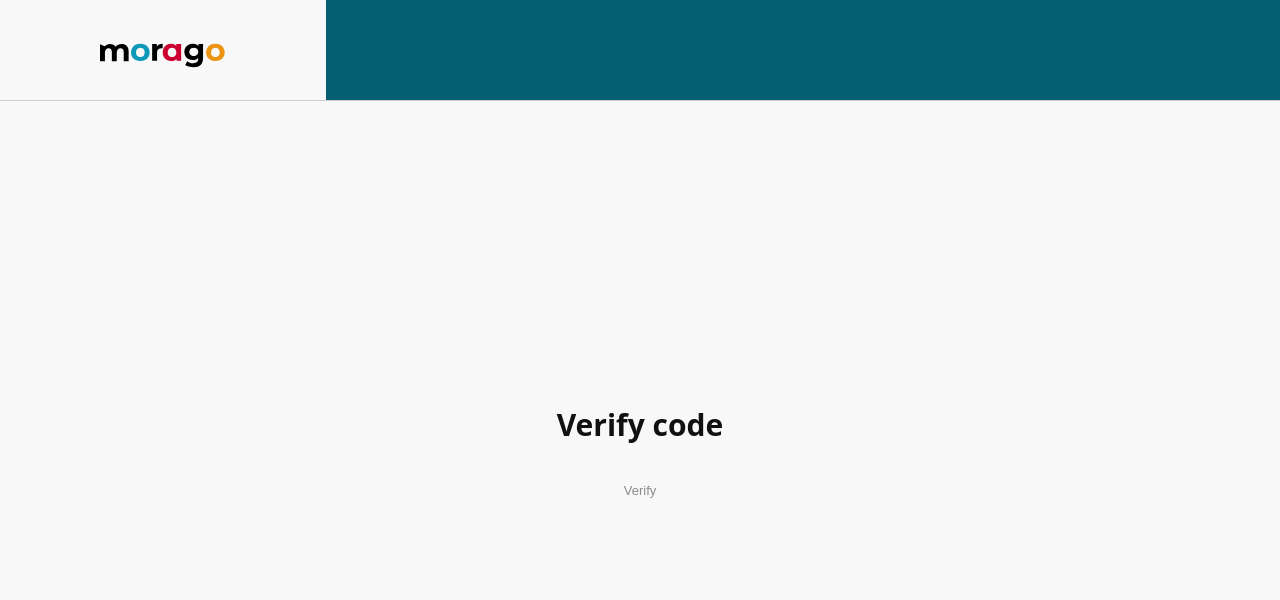
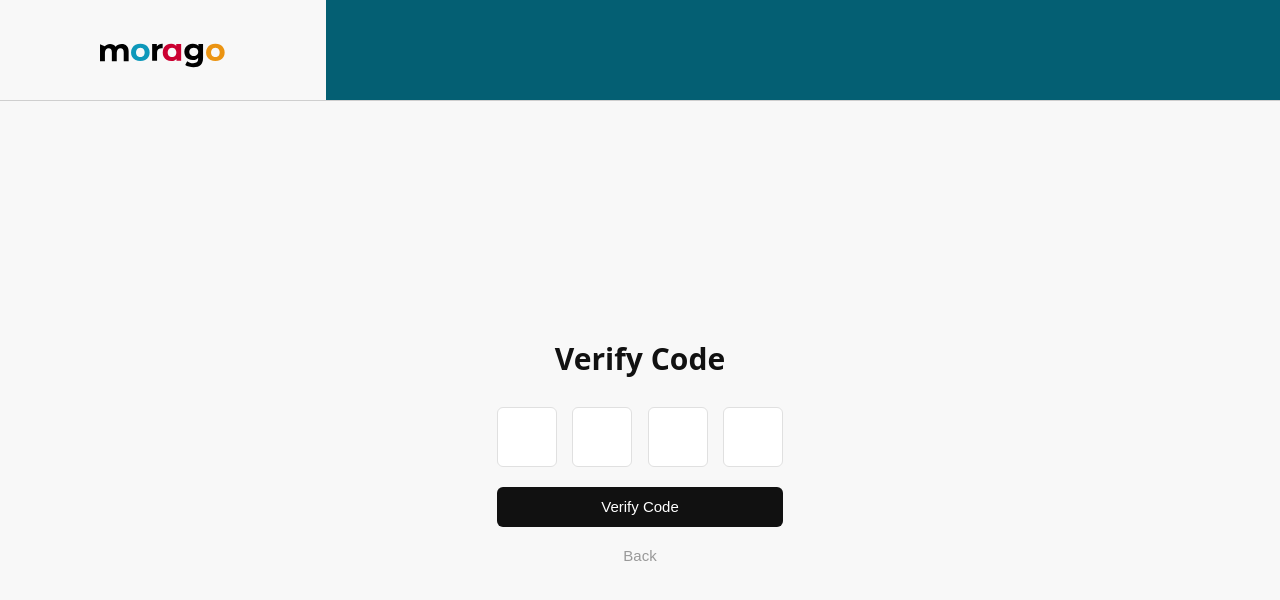
Before and after one commit to Nivedha29/morago_frontend_dec3, a React (Vite) app: page /admin/forgot-password/verify in a window 1280 px wide. Shown: the top 600 px of the page. Built offline with nearby package versions, Linux system fonts and the light colour scheme; no server answers.

Commit message:
Admin: implement verify code page with input boxes and navigation

```diff
--- a/src/pages/admin/AdminForgotPasswordPage.jsx
+++ b/src/pages/admin/AdminForgotPasswordPage.jsx
@@ -14,7 +14,7 @@ const AdminForgotPasswordPage = () => {
           <input
             className="admin-forgot-input"
             type="text"
-            placeholder="Email"
+            placeholder="Phone Number"
           />
 
           <button
--- a/src/pages/admin/AdminForgotPasswordVerifyPage.jsx
+++ b/src/pages/admin/AdminForgotPasswordVerifyPage.jsx
@@ -1,21 +1,73 @@
 import AdminHeader from "../../components/admin/AdminHeader";
 import "../../styles/AdminForgotPassword.css";
 import { useNavigate } from "react-router-dom";
+import { useRef, useState } from "react";
 
 const AdminForgotPasswordVerifyPage = () => {
   const navigate = useNavigate();
+  const [code, setCode] = useState(["", "", "", ""]);
+  const inputRefs = useRef([]);
+
+  const handleChange = (value, index) => {
+    if (!/^\d?$/.test(value)) return;
+
+    const updatedCode = [...code];
+    updatedCode[index] = value;
+    setCode(updatedCode);
+
+    if (value && index < code.length - 1) {
+      inputRefs.current[index + 1]?.focus();
+    }
+  };
+
+  const handleKeyDown = (e, index) => {
+    if (e.key === "Backspace") {
+      if (code[index]) {
+        const updatedCode = [...code];
+        updatedCode[index] = "";
+        setCode(updatedCode);
+      } else if (index > 0) {
+        inputRefs.current[index - 1]?.focus();
+      }
+    }
+  };
+
   return (
     <div className="admin-forgot-page">
       <AdminHeader />
+
       <div className="admin-forgot-container">
         <div className="admin-forgot-card">
-          <h1 className="admin-forgot-title">Verify code</h1>
+          <h1 className="admin-forgot-title">Verify Code</h1>
+
+          <div className="admin-code-inputs">
+            {code.map((digit, index) => (
+              <input
+                key={index}
+                ref={(el) => (inputRefs.current[index] = el)}
+                className="admin-code-box"
+                type="text"
+                inputMode="numeric"
+                maxLength={1}
+                value={digit}
+                onChange={(e) => handleChange(e.target.value, index)}
+                onKeyDown={(e) => handleKeyDown(e, index)}
+              />
+            ))}
+          </div>
 
           <button
-            className="admin-forgot-button"
+            className="admin-forgot-button primary"
             onClick={() => navigate("/admin/forgot-password/new-password")}
           >
-            Verify
+            Verify Code
+          </button>
+
+          <button
+            className="admin-forgot-back"
+            onClick={() => navigate("/admin/forgot-password")}
+          >
+            Back
           </button>
         </div>
       </div>
--- a/src/styles/AdminForgotPassword.css
+++ b/src/styles/AdminForgotPassword.css
@@ -46,6 +46,29 @@
    border-color: #ccc;
 }
 
+.admin-code-inputs {
+   width: 100%;
+   display: flex;
+   justify-content: space-between;
+   gap: 10px;
+   margin-top: 8px;
+}
+
+.admin-code-box {
+   width: 60px;
+   height: 60px;
+   border: 1px solid #e0e0e0;
+   border-radius: 6px;
+   text-align: center;
+   font-size: 18px;
+   outline: none;
+   background: #fff;
+}
+
+.admin-code-box:focus {
+   border-color: #111;
+}
+
 /* PRIMARY BUTTON (black) */
 .admin-forgot-button.primary {
    margin-top: 20px;
```
Lines whose indentation alone changed are shown as unchanged.
